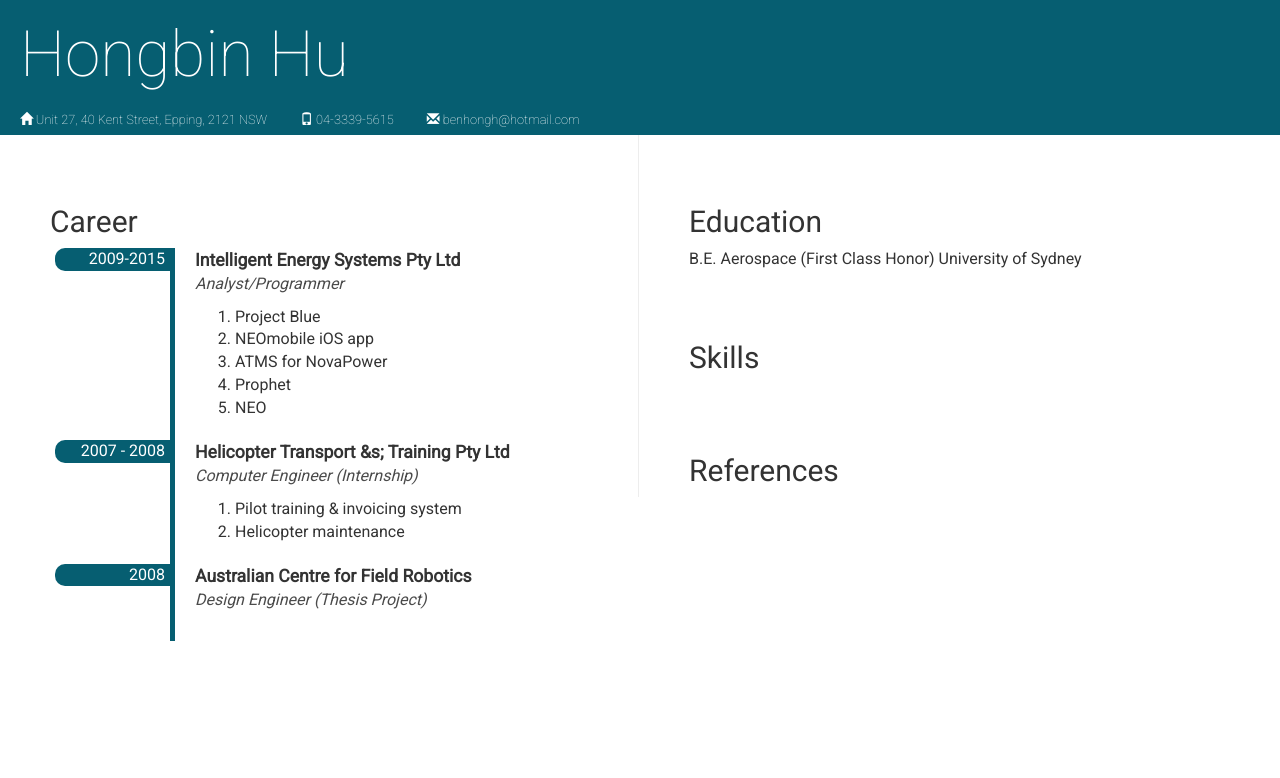
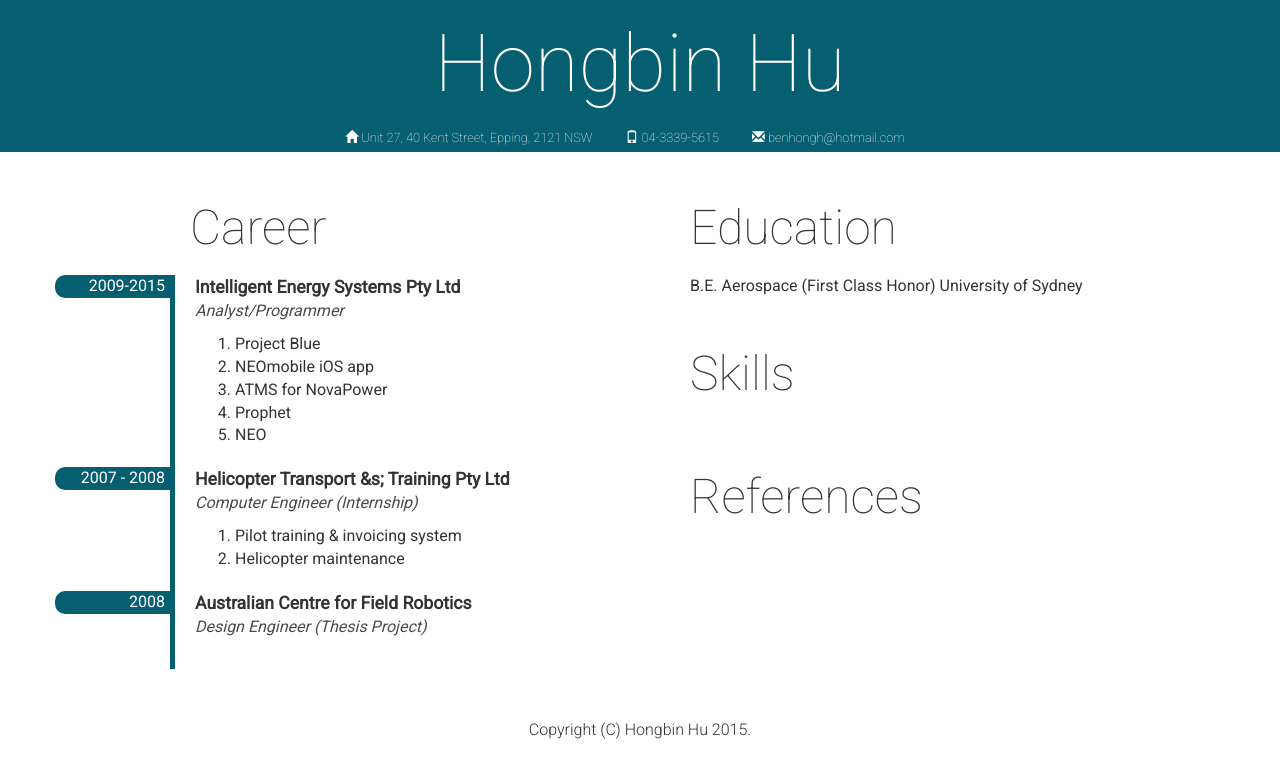
Before and after one commit to benhongh/benhongh.github.io, a website: page index.html in a window 1280 px wide. Drawn offline with Linux system fonts and the light colour scheme.

Commit message:
More style updates

```diff
--- a/css/resume.css
+++ b/css/resume.css
@@ -21,12 +21,14 @@
 body > header > h1 {
     margin: 0px 0px 20px 0px;
     font-weight: 100;
-    font-size: 4em;
+    font-size: 5em;
+    text-align: center;
 }
 
 aside.bio-info {
     font-size: 0.8em;
     font-weight: 100;
+    text-align: center;
 }
 
 aside.bio-info > div {
@@ -46,14 +48,22 @@
 main {
     display: block;
     float: left;
-    margin: 0px;
-    margin-left: -1px;
+    margin: 50px 0px 0px 0px;
     width: 50%;
-    border-left: 1px solid #ededed;
 }
 
 main > section {
-    padding: 50px 50px 0px 50px;
+    padding: 0px 50px 50px 50px;
+}
+
+main > section > h2 {
+    font-size: 3em;
+    font-weight: 100;
+    margin: 0px 0px 20px 0px;
+}
+
+main > section#career > h2 {
+    margin-left: 140px;
 }
 
 div.career-entry {
@@ -91,3 +101,9 @@
 div.career-entry ol {
     margin: 0px;
 }
+
+body > footer {
+    clear: both;
+    text-align: center;
+    font-weight: 300;
+}
--- a/index.html
+++ b/index.html
@@ -105,5 +105,9 @@
                 <h2>References</h2>
             </section>
         </main>
+
+        <footer>
+            Copyright (C) Hongbin Hu 2015.
+        </footer>
     </body>
 </html>
```
